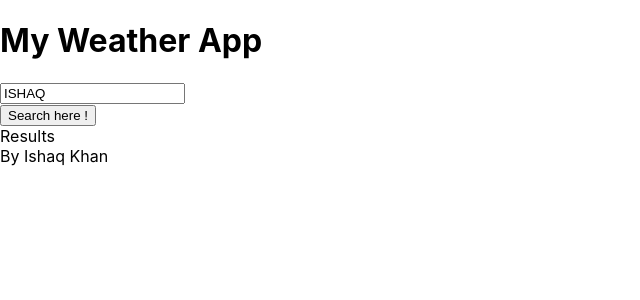
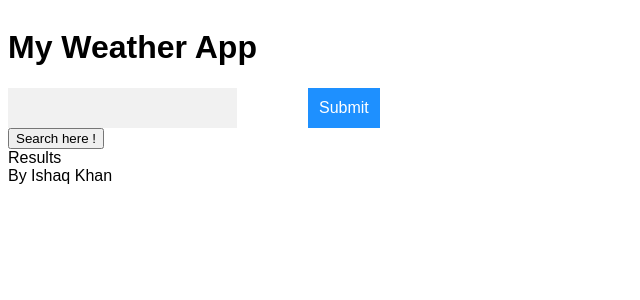
Before and after one commit to magicishaq/weatherApp, a React (Create React App) app: page / in a window 1280 px wide. Shown: the top 300 px of the page, without its empty margins (0-640 px from the left). Built offline with nearby package versions, Linux system fonts and the light colour scheme; no server answers.

Commit message:
got search bar working

```diff
--- a/src/App.css
+++ b/src/App.css
@@ -1,38 +1,3 @@
-.App {
-  text-align: center;
+.grid{
+  display: grid;
 }
-
-.App-logo {
-  height: 40vmin;
-  pointer-events: none;
-}
-
-@media (prefers-reduced-motion: no-preference) {
-  .App-logo {
-    animation: App-logo-spin infinite 20s linear;
-  }
-}
-
-.App-header {
-  background-color: #282c34;
-  min-height: 100vh;
-  display: flex;
-  flex-direction: column;
-  align-items: center;
-  justify-content: center;
-  font-size: calc(10px + 2vmin);
-  color: white;
-}
-
-.App-link {
-  color: #61dafb;
-}
-
-@keyframes App-logo-spin {
-  from {
-    transform: rotate(0deg);
-  }
-  to {
-    transform: rotate(360deg);
-  }
-}
--- a/src/App.js
+++ b/src/App.js
@@ -1,25 +1,20 @@
 import './App.css';
 import Search from './Components/Search';
 
-import {useState, useEffect} from 'react';
+import { useState, useEffect } from 'react';
 
 function App() {
   //set the search state
   //set the search reults options from  list #
-const [city, setCity] = useState('ISHAQ');
+  const [city, setCity] = useState('');
   const [cities, setCities] = useState([]);
 
 
-
-async function getData (cityname) {
-
+  async function getData (cityname = '') {
     const API = `6b37f526109787fa0dc324bcc52c5d5c`
     let url = `api.openweathermap.org/data/2.5/weather?q=${cityname}&appid=${API}`
-
-debugger;
-const results =  await fetch(url)
+    const results = await fetch(url)
     const json = await results.json();
-debugger;
     setCities(json);
   }
 
@@ -30,7 +25,7 @@ setCities(json);
       </header>
       <aside className="searchbar">
         <Search data={city} />
-      <button onClick={(event) => {setCity(event.target.value)} }> Search here ! </button>
+        <button onClick={(event) => { setCity(event.target.value) }}> Search here ! </button>
       </aside>
       <article className="results">
         Results
--- a/src/Components/Search.js
+++ b/src/Components/Search.js
@@ -1,8 +1,9 @@
-import {useState, useEffect} from 'react';
+import {useState, useEffect, useRef} from 'react';
 
 const Search = ({data}) => {
 const [city, setCity] = useState(data);
 const [list, setList] = useState({});
+let currentFocus = useRef(null);
 
 useEffect(() => { getList()}, []);
 //popluate list of cities
@@ -14,10 +15,66 @@ async function getList () {
     setList(listOfAllCities);
 }
 
+
+
+function setUpSearch (e) {
+   //add the auto complete to the feilds
+   setCity(e.target.value)
+   const inp = document.getElementById('myInput');
+    var a, b, i, val = inp.value;
+    /*close any already open lists of autocompleted values*/
+    closeAllLists();
+    if (!val) { return false;}
+    currentFocus = -1;
+    /*create a DIV element that will contain the items (values):*/
+    a = document.createElement("DIV");
+    a.setAttribute("id", inp.id + "autocomplete-list");
+    a.setAttribute("class", "autocomplete-items");
+    /*append the DIV element as a child of the autocomplete container:*/
+    inp.parentNode.appendChild(a);
+    /*for each item in the array...*/
+    for (i = 0; i < list.length; i++) {
+      /*check if the item starts with the same letters as the text field value:*/
+      if (list[i].substr(0, val.length).toUpperCase() == val.toUpperCase()) {
+        /*create a DIV element for each matching element:*/
+        b = document.createElement("DIV");
+        /*make the matching letters bold:*/
+        b.innerHTML = "<strong>" + list[i].substr(0, val.length) + "</strong>";
+        b.innerHTML += list[i].substr(val.length);
+        /*insert a input field that will hold the current array item's value:*/
+        b.innerHTML += "<input type='hidden' value='" + list[i] + "'>";
+        /*execute a function when someone clicks on the item value (DIV element):*/
+            b.addEventListener("click", function(e) {
+            /*insert the value for the autocomplete text field:*/
+            inp.value = document.getElementsByTagName("input")[0].value;
+            /*close the list of autocompleted values,
+            (or any other open lists of autocompleted values:*/
+            closeAllLists();
+        });
+        a.appendChild(b);
+      }
+    }
+
+    function closeAllLists(elmnt) {
+        /*close all autocomplete lists in the document,
+        except the one passed as an argument:*/
+        var x = document.getElementsByClassName("autocomplete-items");
+        for (var i = 0; i < x.length; i++) {
+          if (elmnt != x[i] && elmnt != inp) {
+            x[i].parentNode.removeChild(x[i]);
+          }
+        }
+      }
+}
+
+
 return(
-    <div>
-        <input onChange={(e) => setCity(e.target.value)} value={city} />
+    <form autoComplete="off" action="/action_page.php">
+    <div className="autocomplete" style={{'width':'300px'}}>
+    <input id= "myInput" onChange={setUpSearch} onBlur={setUpSearch} value={city} />
     </div>
+    <input type="submit"/>
+  </form>
 )
 }
  export default Search;
--- a/src/index.css
+++ b/src/index.css
@@ -1,13 +1,50 @@
+
+* { box-sizing: border-box; }
 body {
-  margin: 0;
-  font-family: -apple-system, BlinkMacSystemFont, 'Segoe UI', 'Roboto', 'Oxygen',
-    'Ubuntu', 'Cantarell', 'Fira Sans', 'Droid Sans', 'Helvetica Neue',
-    sans-serif;
-  -webkit-font-smoothing: antialiased;
-  -moz-osx-font-smoothing: grayscale;
+  font: 16px Arial;
 }
-
-code {
-  font-family: source-code-pro, Menlo, Monaco, Consolas, 'Courier New',
-    monospace;
+.autocomplete {
+  /*the container must be positioned relative:*/
+  position: relative;
+  display: inline-block;
 }
+input {
+  border: 1px solid transparent;
+  background-color: #f1f1f1;
+  padding: 10px;
+  font-size: 16px;
+}
+input[type=text] {
+  background-color: #f1f1f1;
+  width: 100%;
+}
+input[type=submit] {
+  background-color: DodgerBlue;
+  color: #fff;
+}
+.autocomplete-items {
+  position: absolute;
+  border: 1px solid #d4d4d4;
+  border-bottom: none;
+  border-top: none;
+  z-index: 99;
+  /*position the autocomplete items to be the same width as the container:*/
+  top: 100%;
+  left: 0;
+  right: 0;
+}
+.autocomplete-items div {
+  padding: 10px;
+  cursor: pointer;
+  background-color: #fff;
+  border-bottom: 1px solid #d4d4d4;
+}
+.autocomplete-items div:hover {
+  /*when hovering an item:*/
+  background-color: #e9e9e9;
+}
+.autocomplete-active {
+  /*when navigating through the items using the arrow keys:*/
+  background-color: DodgerBlue !important;
+  color: #ffffff;
+}
```
Also changed, not shown: src/Components/entry.js (added, +7 -0 lines). Lines whose indentation alone changed are shown as unchanged.
